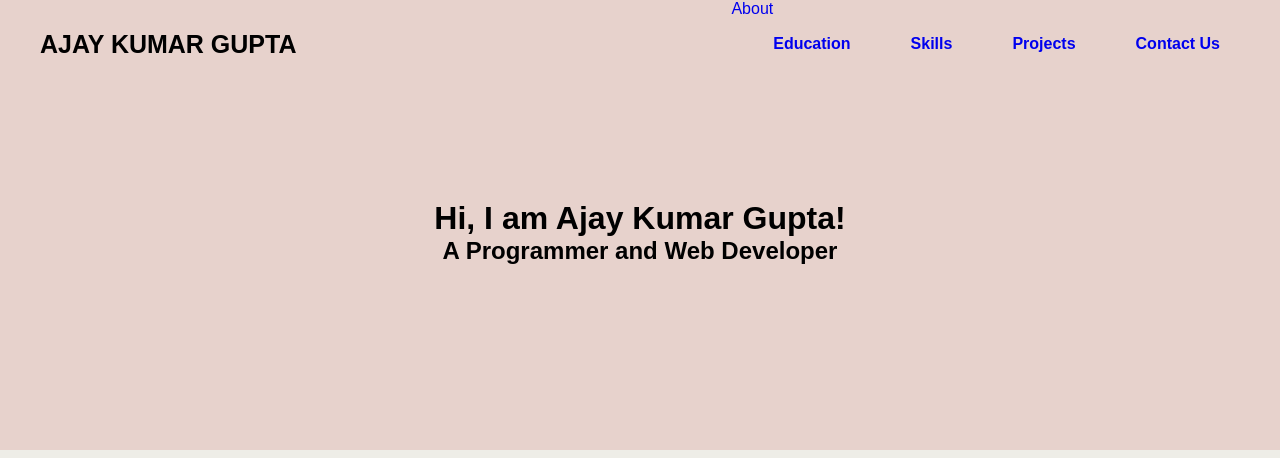
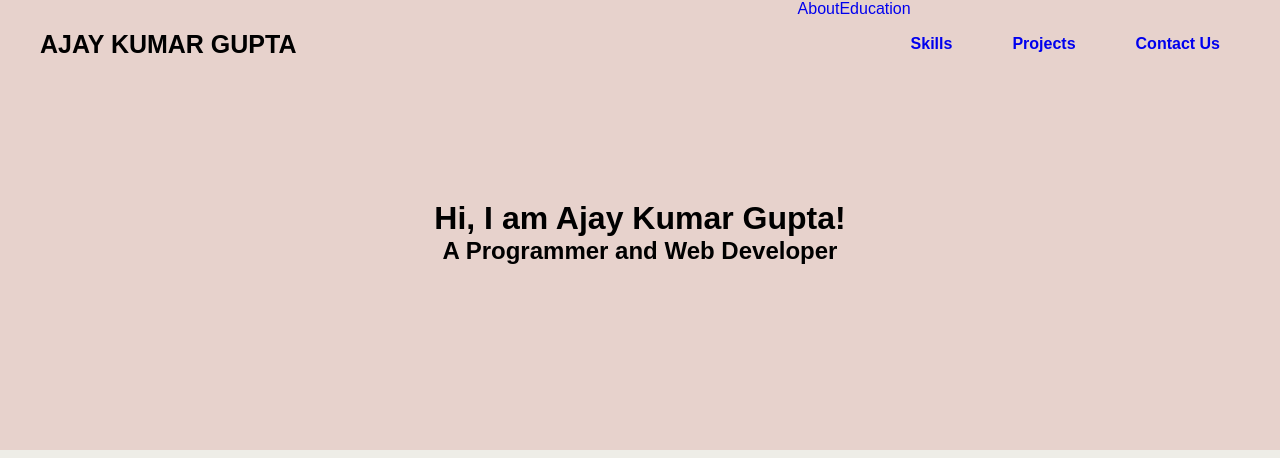
Before and after one commit to guptaajay2002/Portfolio, a plain HTML site: page index.html in a window 1280 px wide. Shown: the top 458 px of the page. Drawn offline with Linux system fonts and the light colour scheme.

Commit message:
Update index.html

```diff
--- a/index.html
+++ b/index.html
@@ -12,7 +12,7 @@
             <a href = "#" class = "logo">AJAY KUMAR GUPTA</a>
             <div class = "nav-links">
               <a href = "#about" class = "About">About</a>
-              <li><a href = "#education" class = "Education">Education</a></li>
+              <a href = "#education" class = "Education">Education</a>
               <li><a href = "#skills" class = "Skills">Skills</a></li>
               <li><a href = "#projects" class = "Projects">Projects</a></li>
               <li><a href = "#contact" class = "Contact Us">Contact Us</a></li>
```
